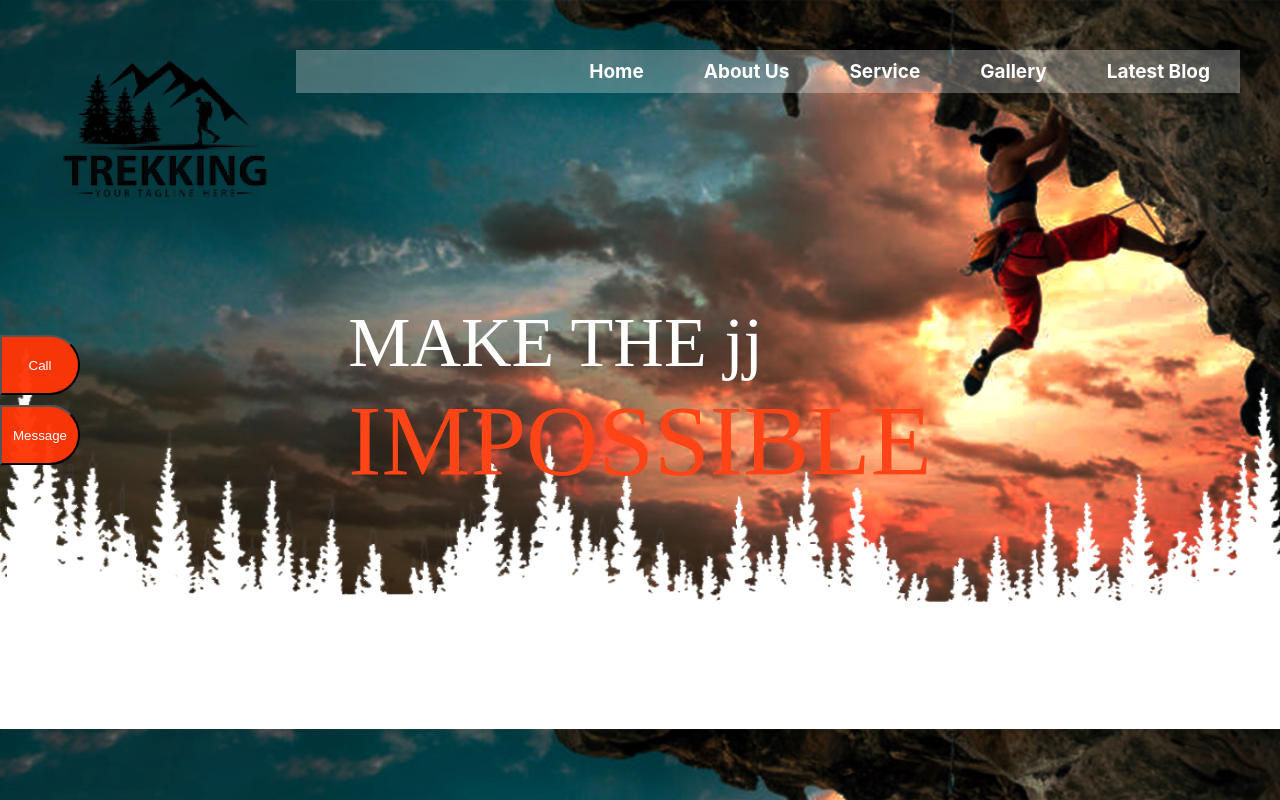
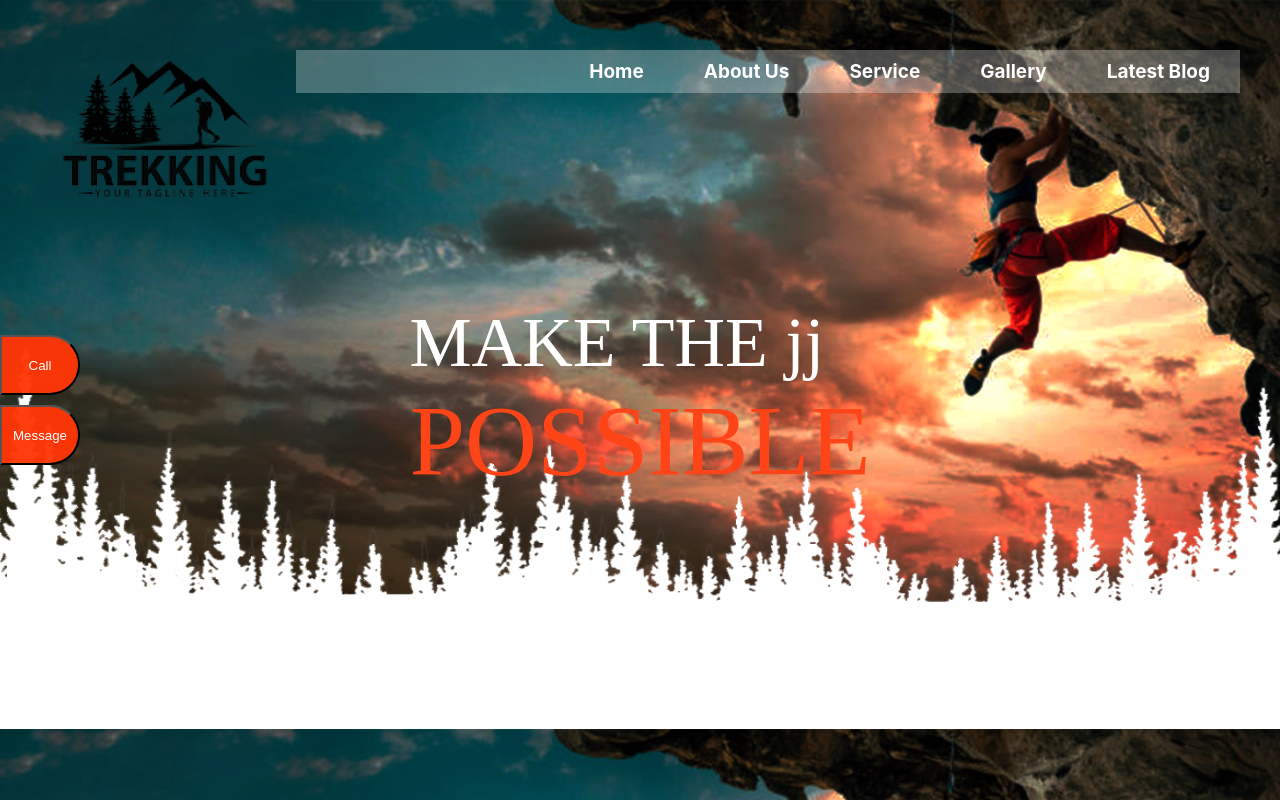
Before and after one commit to rajesh0519/Trekking, a React (Create React App) app: page / in a window 1280 px wide. Built offline with nearby package versions, Linux system fonts and the light colour scheme.

Commit message:
posiivle

```diff
--- a/src/component/HomePage.js
+++ b/src/component/HomePage.js
@@ -6,7 +6,7 @@ const HomePage = () => {
       <div className="home_container">
         <div className="header_container">
           <h1 className="home_header1">MAKE THE jj</h1>
-          <h1 className="home_header2">IMPOSSIBLE</h1>
+          <h1 className="home_header2">POSSIBLE</h1>
         </div>
 
         <div className="btn_container">
```
